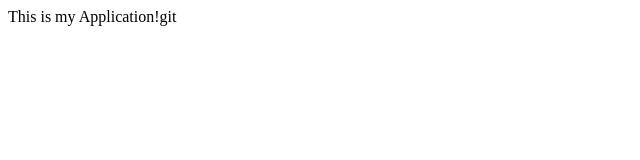
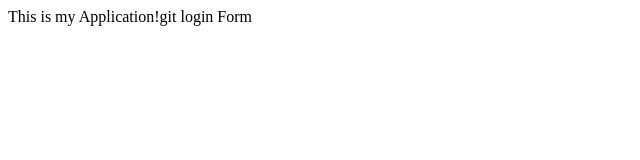
Before and after one commit to RonakMistry87/MySampleProject, a plain HTML site: page index.html in a window 1280 px wide. Shown: the full height of the page, 0-640 px from the left. Drawn offline with Linux system fonts and the light colour scheme.

Commit message:
inde file changes

```diff
--- a/index.html
+++ b/index.html
@@ -7,5 +7,6 @@
   </head>
   <body>
     This is my Application!git
+    login Form
   </body>
 </html>
```
